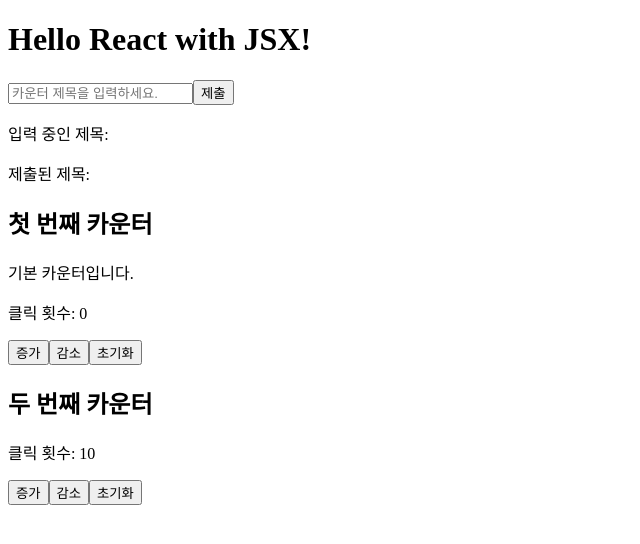
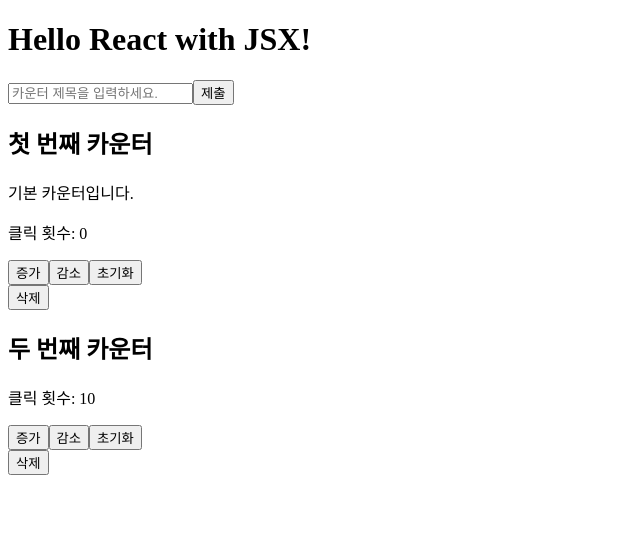
Before and after one commit to WilleLee/react-from-scratch, a React (Vite) app: page / in a window 1280 px wide. Shown: the top 544 px of the page, without its empty margins (0-640 px from the left). Built offline with nearby package versions, Linux system fonts and the light colour scheme.

Commit message:
adds and deletes counter

```diff
--- a/src/App.jsx
+++ b/src/App.jsx
@@ -1,8 +1,7 @@
 import { useState } from "react";
-import Counter from "./components/Counter.jsx";
 import CounterSection from "./components/CounterSection.jsx";
 
-const counters = [
+const INITIAL_COUNTERS = [
   {
     id: 1,
     title: "첫 번째 카운터",
@@ -17,13 +16,35 @@
 ];
 
 function App() {
+  const [counters, setCounters] = useState(INITIAL_COUNTERS);
   const [title, setTitle] = useState("");
-  const [submittedTitle, setSubmittedTitle] = useState("");
+
   function handleSubmit(e) {
     e.preventDefault();
-    setSubmittedTitle(title);
+
+    const nextTitle = title.trim();
+
+    if (!nextTitle) {
+      return;
+    }
+
+    const nextCount = {
+      id: Date.now(),
+      title: nextTitle,
+      description: "사용자가 추가한 카운터입니다",
+      initialCount: 0,
+    };
+
+    setCounters((prevCounters) => [...prevCounters, nextCount]);
     setTitle("");
   }
+
+  function handleRemoveCounter(id) {
+    setCounters((prevCounters) =>
+      prevCounters.filter((counter) => counter.id !== id),
+    );
+  }
+
   return (
     <div>
       <h1>Hello React with JSX!</h1>
@@ -35,10 +56,12 @@
         />
         <button type="submit">제출</button>
       </form>
-      <p>입력 중인 제목: {title}</p>
-      <p>제출된 제목: {submittedTitle}</p>
       {counters.map((counter) => (
-        <CounterSection key={counter.id} {...counter} />
+        <CounterSection
+          key={counter.id}
+          {...counter}
+          onRemove={() => handleRemoveCounter(counter.id)}
+        />
       ))}
     </div>
   );
--- a/src/components/CounterSection.jsx
+++ b/src/components/CounterSection.jsx
@@ -1,11 +1,12 @@
 import Counter from "./Counter";
 
-function CounterSection({ title, initialCount, description }) {
+function CounterSection({ title, initialCount, description, onRemove }) {
   return (
     <section>
       <h2>{title}</h2>
       {description && <p>{description}</p>}
       <Counter initialCount={initialCount} />
+      <button onClick={onRemove}>삭제</button>
     </section>
   );
 }
```
